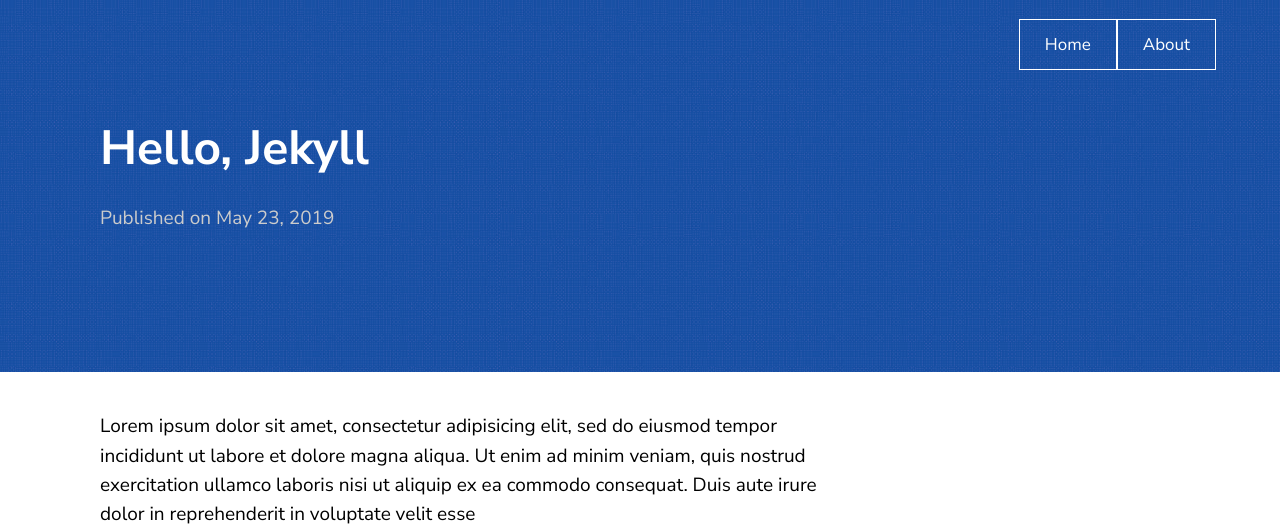
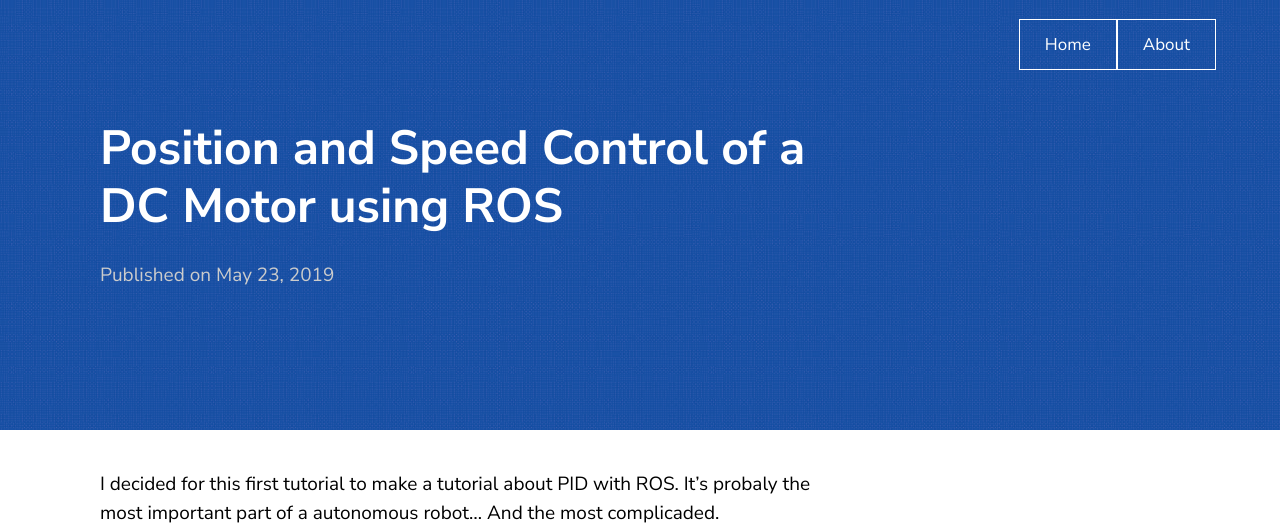
Before and after one commit to gabrielSoudry/gabrielSoudry.github.io, a Jekyll site: the page built from _posts/2019-05-23-welcome-to-jekyll.markdown, in a window 1280 px wide and 1400 px high, cut to the strip 0-529 px from the top of the window. Built offline with Jekyll 4.4.1, drawn with Linux system fonts in a browser that asks for light colours; some of the changed text lies outside the part shown.

Commit message:
update article

```diff
--- a/_posts/2019-05-23-welcome-to-jekyll.markdown
+++ b/_posts/2019-05-23-welcome-to-jekyll.markdown
@@ -1,14 +1,20 @@
 ---
 layout: post
-title:  "Hello, Jekyll"
+title:  "Position and Speed Control of a DC Motor using ROS"
 date:   2019-05-23 21:03:36 +0530
 ---
-Lorem ipsum dolor sit amet, consectetur adipisicing elit, sed do eiusmod tempor incididunt ut labore et dolore magna aliqua. Ut enim ad minim veniam, quis nostrud exercitation ullamco laboris nisi ut aliquip ex ea commodo consequat. Duis aute irure dolor in reprehenderit in voluptate velit esse
 
-![texture theme preview](https://images.unsplash.com/photo-1500322969630-a26ab6eb64cc?ixlib=rb-1.2.1&ixid=eyJhcHBfaWQiOjEyMDd9&w=1000&q=80)
+I decided for this first tutorial to make a tutorial about PID with ROS. It's probaly the most important part of a autonomous robot... And the most complicaded.
 
-Check out the [Jekyll docs][jekyll-docs] for more info on how to get the most out of Jekyll. File all bugs/feature requests at [Jekyll’s GitHub repo][jekyll-gh]. If you have questions, you can ask them on [Jekyll Talk][jekyll-talk].
+So first let's begin by the beginning... What's PID ?
 
-[jekyll-docs]: https://jekyllrb.com/docs/home
-[jekyll-gh]:   https://github.com/jekyll/jekyll
-[jekyll-talk]: https://talk.jekyllrb.com/
+A proportional integral derivative controller (PID controller) is a common method of controlling robots. PID theory will help you design a better control equation for your robot.
+
+Put same voltage on a two motors will not help your robot to go straight. (Like many people believe)
+You will need an feedback of your motors to help the microcontroller to send the right voltage on your motors to go straight !
+
+So let's begin with some definition :
+
+Proportional Integrative Differential (PID) controller is used for a variety of applications. A proportional controller stands in a case where the input is proportional to the output. Here if the input has less noise, the output will be all most exact with no errors but minimal errors in some cases. In contrast, if the noise content is much in the input, then even the errors will be very high and the process is very slow. So this process wanted an updation to it and hence came the Proportional Differential controllers. In PID controllers, the Integrative part does the operations by integrating the current values and minimizing the errors as much as possible. Next part is the Differential part where the output can soon be predicted with the help of differentiating  the current values thus making the operations as fast as possible and also as accurate as possible. This PID controllers as costlier compared to the other controllers but they are worth their cost. They are now being used in control systems in most of the industries. (Source [PID][PID])
+
+![texture theme preview](http://drive.google.com/uc?export=view&id=1RUp7PhoLMYdfMKSe9lBZftWdADfVmKKi)
```
Also changed, not shown: 4 other files.
